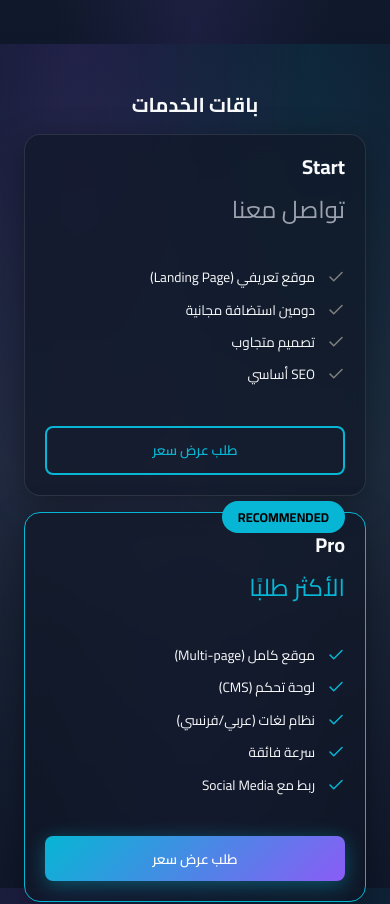
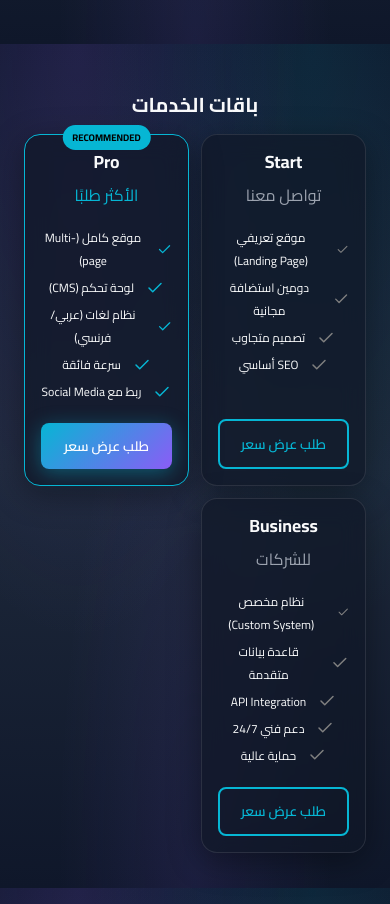
Before and after one commit to DMR-7-1/digital-creation-agency, a React (Vite) app: page /services in a window 390 px wide. Shown: the part 800-1704 px from the top of the page. Built offline with nearby package versions, Linux system fonts and the light colour scheme.

Commit message:
Polish: Switched Mobile Services to 2x2 Grid

```diff
--- a/src/styles/mobile.css
+++ b/src/styles/mobile.css
@@ -111,7 +111,6 @@
      ======================================== */
   .services-grid-system,
   .portfolio-grid-system,
-  .pricing-grid-system,
   .sectors-grid,
   div[style*="display: grid"]:not(.services-home-grid),
   div[style*="grid-template-columns"]:not(.services-home-grid) {
@@ -242,20 +241,57 @@
   /* ========================================
      7. PRICING: Compact Cards
      ======================================== */
+  /* ========================================
+     7. PRICING: Compact 2x2 Grid (User Request)
+     ======================================== */
+  .pricing-grid-system {
+    display: grid !important;
+    grid-template-columns: repeat(2, 1fr) !important;
+    gap: 0.75rem !important;
+  }
+
   .pricing-grid-system > div {
-    padding: 1.25rem !important;
+    padding: 1rem !important;
+    display: flex !important;
+    flex-direction: column !important;
+    justify-content: space-between !important;
+    text-align: center !important;
   }
 
   .pricing-grid-system h3 {
-    font-size: 1.25rem !important;
+    font-size: 1.1rem !important;
+    margin-bottom: 0.5rem !important;
   }
 
+  .pricing-grid-system div[style*="font-size: 1.5rem"] {
+    font-size: 1rem !important; /* Smaller price text */
+    margin-bottom: 1rem !important;
+  }
+
+  /* Hide features list on mobile 2x2 view to "short the scroll" - Smart Way?
+     Or just make text smaller? User said "shot the scroll".
+     If I hide features, it fits nicely. I'll hide the list bullets.
+     Or limits to 3 items?
+     I'll try keeping them but very small.
+  */
   .pricing-grid-system ul {
-    font-size: 0.85rem !important;
+    font-size: 0.75rem !important;
+    padding: 0 !important;
+    margin-bottom: 1rem !important;
   }
 
   .pricing-grid-system li {
-    margin-bottom: 0.4rem !important;
+    margin-bottom: 0.25rem !important;
+    justify-content: center !important; /* Center align items */
+  }
+
+  /* Recommended Badge - Smaller */
+  .pricing-grid-system div[style*="position: absolute"] {
+    font-size: 0.6rem !important;
+    padding: 0.2rem 0.6rem !important;
+    top: -10px !important;
+    right: 50% !important;
+    transform: translateX(50%) !important; /* Center the badge */
   }
 
   /* ========================================
```
